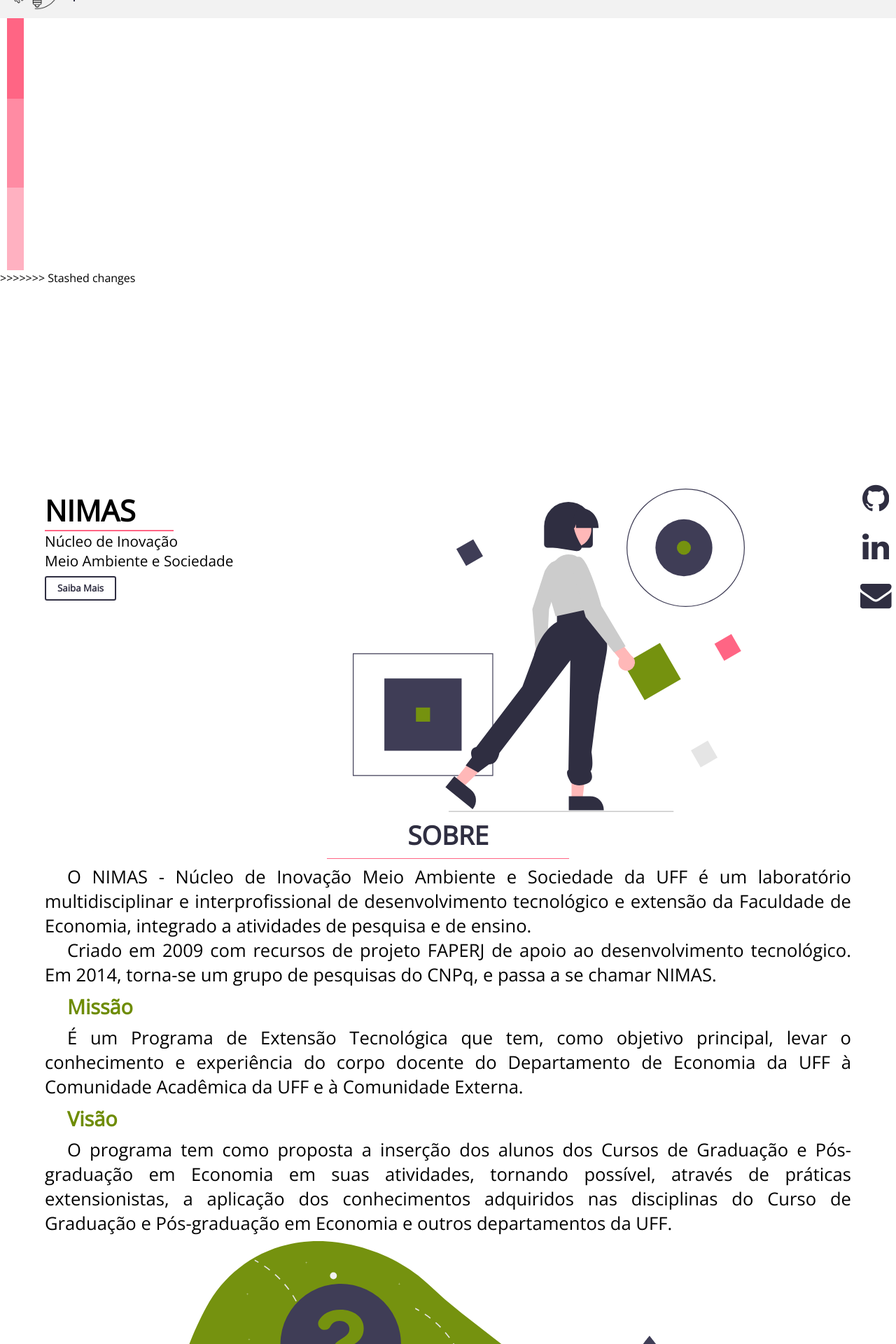
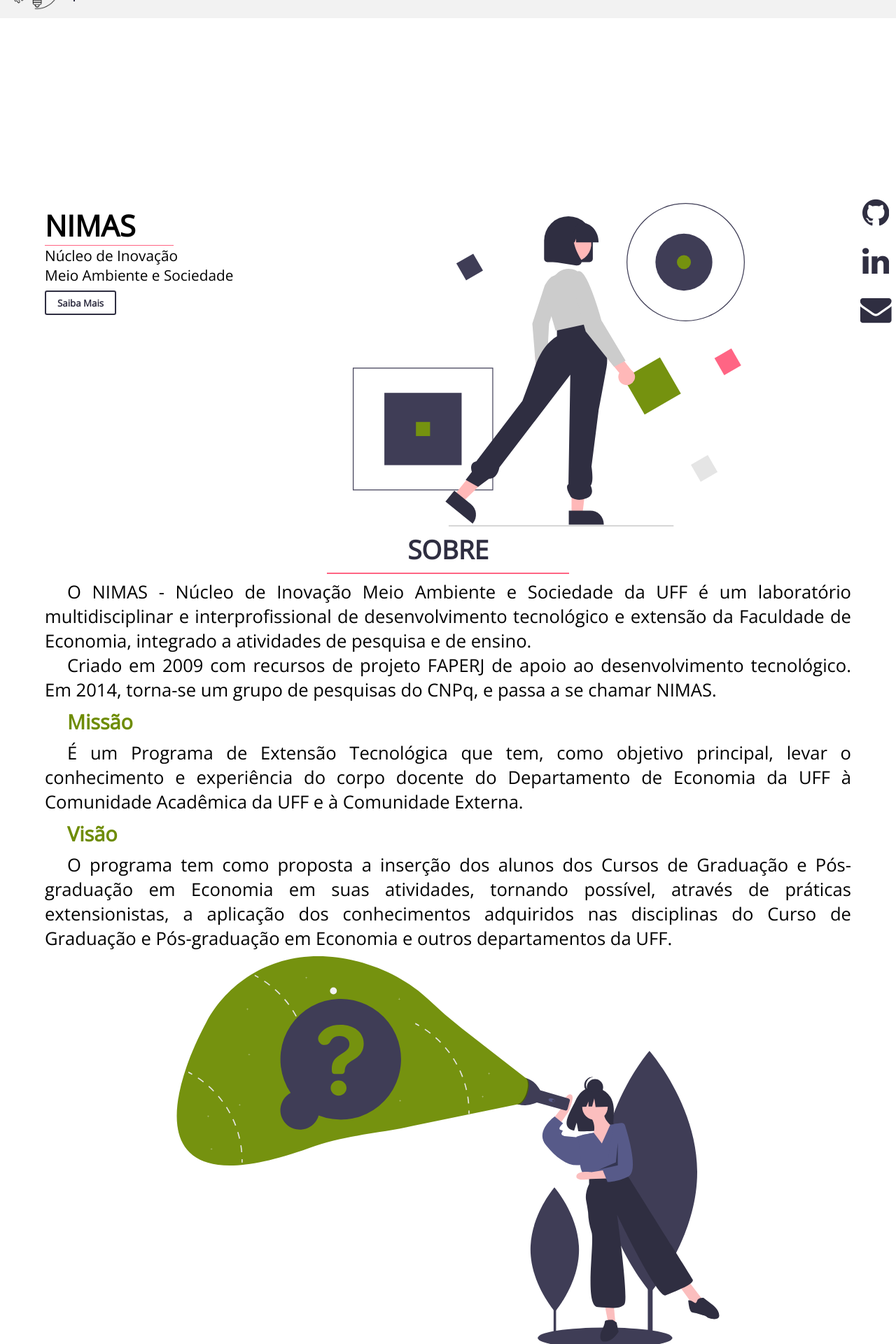
Before and after one commit to nimasuff/site-institucional, a PHP site: page / in a window 1280 px wide. Shown: the top 1920 px of the page at 70% size. Run offline with PHP 8.4, Linux system fonts and the light colour scheme.

Commit message:
Resolução de conflitos

```diff
--- a/main/config.js
+++ b/main/config.js
@@ -1,12 +1,9 @@
-<<<<<<< Updated upstream
-=======
 // faz a página de precarregamento aparecer e desaparacer
 const preloader = document.querySelector('.loader');
 window.addEventListener('load',function(){
     preloader.classList.add('esconde-tela-loader');
 });
 
->>>>>>> Stashed changes
 // faz o menu lateral aparecer e desaparacer, em telas menores
 // selecionando o menu
 const barraMenu = document.getElementById('barra-menu');
--- a/main/index.html
+++ b/main/index.html
@@ -16,15 +16,12 @@
     <link href="https://fonts.googleapis.com/css2?family=Open+Sans:wght@300&display=swap" rel="stylesheet">
 </head>
 <body>
-<<<<<<< Updated upstream
-=======
     <!-- PRELOADER -->
     <div class="loader">
         <div class="barra"></div>
         <div class="barra"></div>
         <div class="barra"></div>
     </div>
->>>>>>> Stashed changes
     <!-- MENU DE NAVEGAÇÃO -->
     <header id="menu">
         <nav id="menu-navegacao">
--- a/main/main.css
+++ b/main/main.css
@@ -49,8 +49,6 @@ body{
     min-height: 100vh;
     margin: 0;
 }
-<<<<<<< Updated upstream
-=======
 /* FORMATAÇÃO DO PRELOADER */
 .loader{
     position: fixed;
@@ -91,7 +89,6 @@ body{
             height: 8rem;
         }
     }
->>>>>>> Stashed changes
 
 /* FORMATAÇÃO DO MENU DE NAVEGAÇÃO (MOBILE)*/
     #menu #menu-navegacao{
--- a/membros/membros.html
+++ b/membros/membros.html
@@ -18,8 +18,6 @@
     <link href="https://fonts.googleapis.com/css2?family=Open+Sans:wght@300&display=swap" rel="stylesheet">
 </head>
 <body>
-<<<<<<< Updated upstream
-=======
     <!-- PRELOADER -->
     <div class="loader">
         <div class="barra"></div>
@@ -27,7 +25,6 @@
         <div class="barra"></div>
     </div>
     <!-- MUNU -->
->>>>>>> Stashed changes
     <header id="menu">
         <nav id="menu-navegacao">
             <div id="menu-logo">
--- a/projetos/projetos.html
+++ b/projetos/projetos.html
@@ -18,15 +18,12 @@
     <link href="https://fonts.googleapis.com/css2?family=Open+Sans:wght@300&display=swap" rel="stylesheet">
 </head>
 <body>
-<<<<<<< Updated upstream
-=======
     <!-- PRELOADER -->
     <div class="loader">
         <div class="barra"></div>
         <div class="barra"></div>
         <div class="barra"></div>
     </div>
->>>>>>> Stashed changes
     <!-- MENU DE NAVEGAÇÃO -->
     <header id="menu">
         <nav id="menu-navegacao">
```
